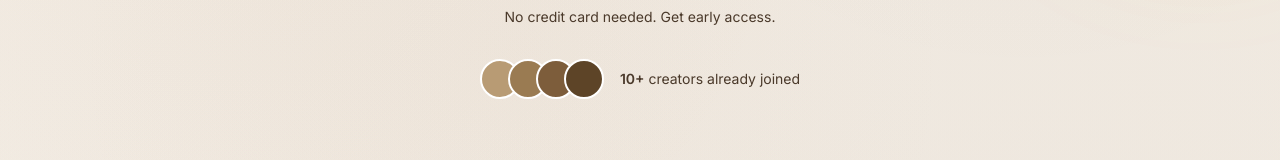
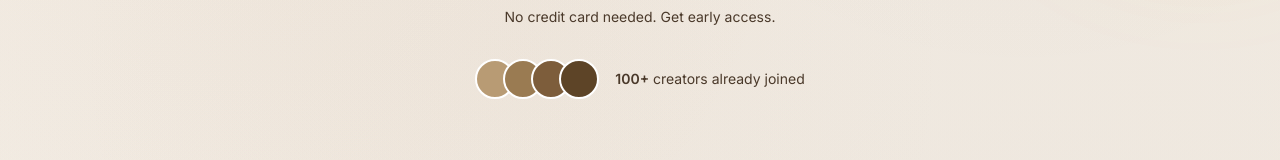
Before and after one commit to maakeit/maakeit-landing, a Next.js app: page / in a window 1280 px wide. Shown: the part 608-768 px from the top of the page. Built offline with nearby package versions, Linux system fonts and the light colour scheme; no server answers.

Commit message:
Fix: updated creator count

```diff
--- a/components/Hero.tsx
+++ b/components/Hero.tsx
@@ -104,7 +104,7 @@ export function Hero() {
                 ))}
               </div>
               <p className="text-sm text-brown-600">
-                <span className="font-semibold text-brown-800">10+</span> creators already joined
+                <span className="font-semibold text-brown-800">100+</span> creators already joined
               </p>
             </motion.div>
           </div>
```
